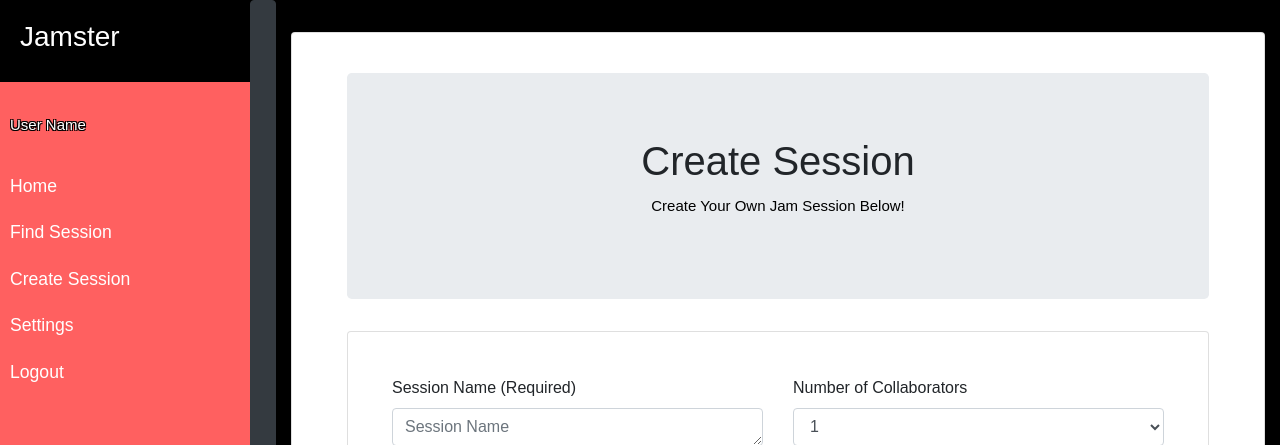
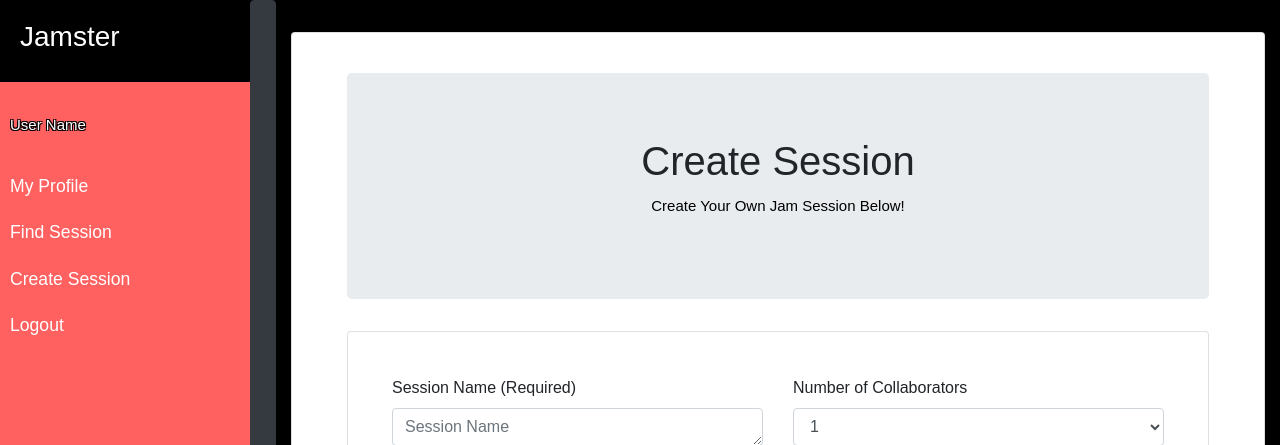
Before and after one commit to August-Johnson/jamster, a React (Create React App) app in the folder client/: page /createSession in a window 1280 px wide. Shown: the top 445 px of the page. Built offline with nearby package versions, Linux system fonts and the light colour scheme.

Commit message:
linked buttons

```diff
--- a/client/src/routedPages/CreateSession/index.js
+++ b/client/src/routedPages/CreateSession/index.js
@@ -15,19 +15,16 @@ function DashboardNav() {
         <ul className="list-unstyled components">
           <p className="user-name">User Name</p>
           <li>
-            <a href="/">Home</a>
+            <a href="/myProfile">My Profile</a>
           </li>
           <li>
-            <a href="/">Find Session</a>
+            <a href="/findSession">Find Session</a>
           </li>
           <li>
-            <a href="/">Create Session</a>
+            <a href="/createSession">Create Session</a>
           </li>
           <li>
-            <a href="/">Settings</a>
-          </li>
-          <li>
-            <a href="/">Logout</a>
+            <a href="/login">Logout</a>
           </li>
         </ul>
       </nav>
--- a/client/src/routedPages/FindSession/index.js
+++ b/client/src/routedPages/FindSession/index.js
@@ -15,19 +15,16 @@ function DashboardNav() {
         <ul className="list-unstyled components">
           <p className="user-name">User Name</p>
           <li>
-            <a href="/">Home</a>
+            <a href="/myProfile">My Profile</a>
           </li>
           <li>
-            <a href="/">Find Session</a>
+            <a href="/findSession">Find Session</a>
           </li>
           <li>
-            <a href="/">Create Session</a>
+            <a href="/createSession">Create Session</a>
           </li>
           <li>
-            <a href="/">Settings</a>
-          </li>
-          <li>
-            <a href="/">Logout</a>
+            <a href="/login">Logout</a>
           </li>
         </ul>
       </nav>
--- a/client/src/routedPages/MyProfile/index.js
+++ b/client/src/routedPages/MyProfile/index.js
@@ -15,19 +15,16 @@ function DashboardNav() {
         <ul className="list-unstyled components">
           <p className="user-name">User Name</p>
           <li>
-            <a href="/">Home</a>
+            <a href="/myProfile">My Profile</a>
           </li>
           <li>
-            <a href="/">Find Session</a>
+            <a href="/findSession">Find Session</a>
           </li>
           <li>
-            <a href="/">Create Session</a>
+            <a href="/createSession">Create Session</a>
           </li>
           <li>
-            <a href="/">Settings</a>
-          </li>
-          <li>
-            <a href="/">Logout</a>
+            <a href="/login">Logout</a>
           </li>
         </ul>
       </nav>
```
